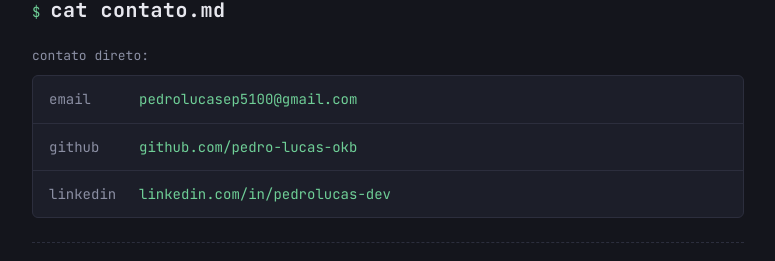
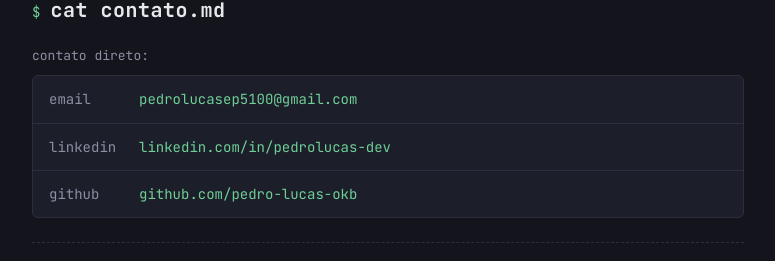
Before and after one commit to Pedro-Lucas-OKB/meu-portfolio, a React (Vite) app in the folder site/: page / in a window 1280 px wide. Shown: the part 3158-3419 px from the top of the page, without its empty margins (252-1027 px from the left). Built offline with nearby package versions, Linux system fonts and the light colour scheme.

Commit message:
refac(contactForm): reordena os contatos

```diff
--- a/site/src/components/ContactForm/ContactForm.jsx
+++ b/site/src/components/ContactForm/ContactForm.jsx
@@ -22,15 +22,15 @@ function ContactForm() {
           <a href="mailto:pedrolucasep5100@gmail.com">pedrolucasep5100@gmail.com</a>
         </div>
         <div className={styles.contactRow}>
+          <span className={styles.contactLabel}>linkedin</span>
+          <a href="https://linkedin.com/in/pedrolucas-dev" target="_blank" rel="noopener">
+            linkedin.com/in/pedrolucas-dev
+          </a>
+        </div>
+        <div className={styles.contactRow}>
           <span className={styles.contactLabel}>github</span>
           <a href="https://github.com/pedro-lucas-okb" target="_blank" rel="noopener">
             github.com/pedro-lucas-okb
-          </a>
-        </div>
-        <div className={styles.contactRow}>
-          <span className={styles.contactLabel}>linkedin</span>
-          <a href="https://linkedin.com/in/pedrolucas-dev" target="_blank" rel="noopener">
-            linkedin.com/in/pedrolucas-dev
           </a>
         </div>
       </div>
```
